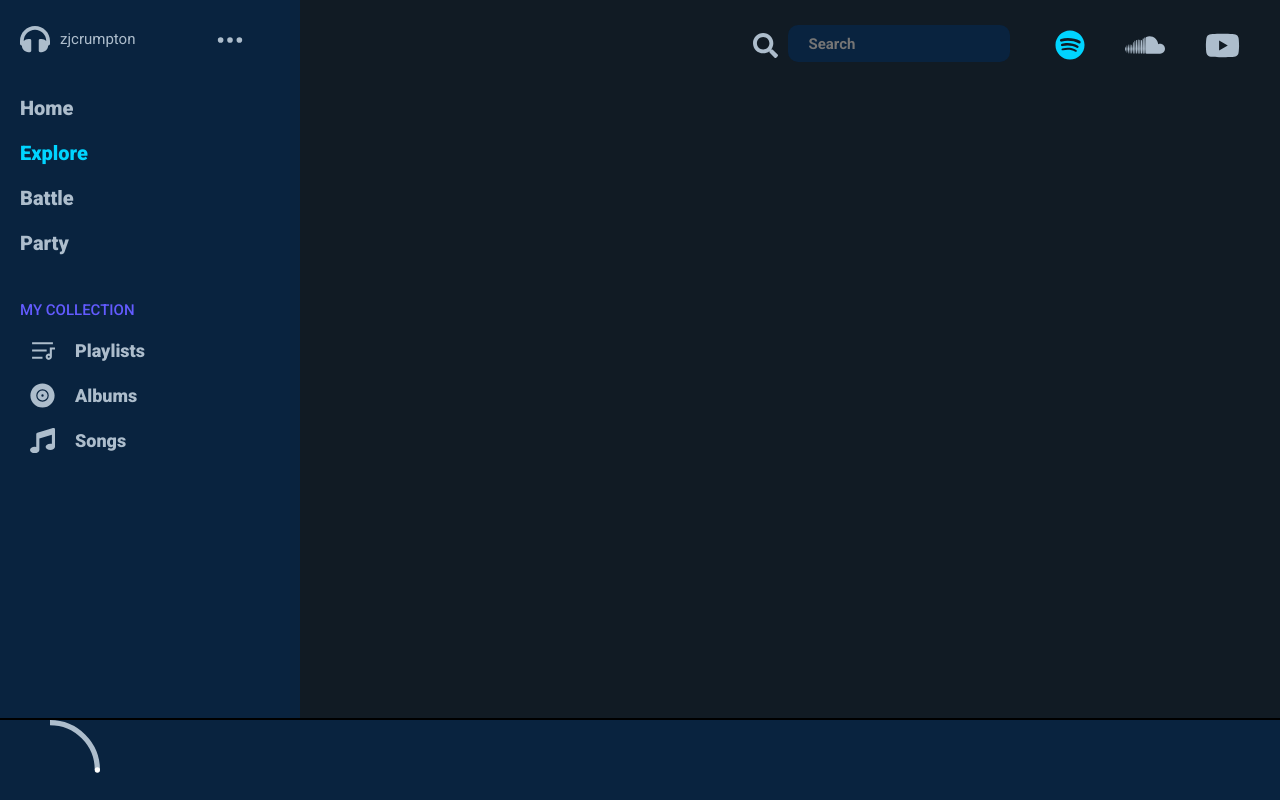
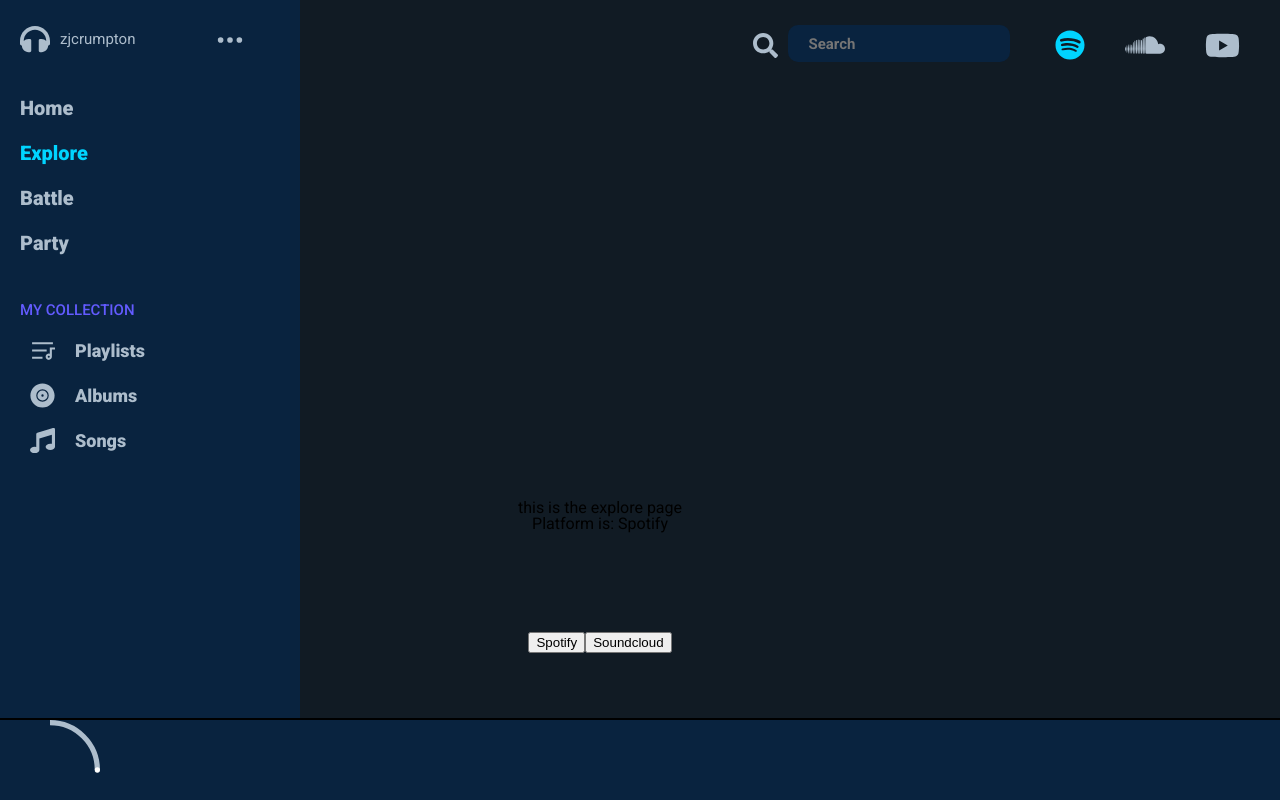
Before and after one commit to zjcrumpton/trilofy, a React (Create React App) app: page /dashboard/explore in a window 1280 px wide. Built offline with nearby package versions, Linux system fonts and the light colour scheme.

Commit message:
set up react-redux

```diff
--- a/package.json
+++ b/package.json
@@ -12,9 +12,11 @@
     "react-dom": "^17.0.1",
     "react-icons": "^4.1.0",
     "react-loader-spinner": "^3.1.14",
+    "react-redux": "^7.2.2",
     "react-router-dom": "^5.2.0",
     "react-scripts": "4.0.1",
     "react-spotify-web-playback": "^0.8.1",
+    "redux": "^4.0.5",
     "web-vitals": "^0.2.4"
   },
   "scripts": {
--- /dev/null
+++ b/src/actions/actions.js
@@ -0,0 +1,6 @@
+export const setWindowPlatform = (platform) => {
+  return {
+    type: "SET_WINDOW_PLATFORM",
+    platform,
+  };
+};
--- a/src/components/Dashboard.jsx
+++ b/src/components/Dashboard.jsx
@@ -7,6 +7,7 @@ import Searchbar from "./Searchbar";
 import Home from "./Home";
 import AlbumPage from "../api/AlbumPage";
 import MusicPlayer from "./MusicPlayer";
+import Explore from "./Explore";
 
 const Dashboard = () => {
   return (
@@ -17,6 +18,7 @@ const Dashboard = () => {
       <Route exact path="/dashboard/settings" component={Settings} />
       <Route exact path="/dashboard/home" component={Home} />
       <Route path="/dashboard/album/:id" component={AlbumPage} />
+      <Route exact path="/dashboard/explore" component={Explore} />
       <MusicPlayer />
     </div>
   );
--- /dev/null
+++ b/src/components/Explore.jsx
@@ -0,0 +1,50 @@
+import React from "react";
+import { connect } from "react-redux";
+import { setWindowPlatform } from "../actions/actions";
+
+const Explore = ({ windowPlatform, state, updateWindowPlatform }) => {
+  console.log(state);
+  console.log(setWindowPlatform("sc"));
+  return (
+    <div style={{ width: "200px", marginTop: "500px", marginLeft: "500px" }}>
+      <p>this is the explore page</p>
+      <h1>Platform is: {windowPlatform}</h1>
+
+      <button
+        style={{ marginTop: "100px" }}
+        onClick={() => updateWindowPlatform("Spotify")}
+      >
+        Spotify
+      </button>
+
+      <button
+        style={{ marginTop: "100px" }}
+        onClick={() => updateWindowPlatform("Soundcloud")}
+      >
+        Soundcloud
+      </button>
+
+      <button
+        style={{ marginTop: "100px" }}
+        onClick={() => updateWindowPlatform("YouTube")}
+      >
+        YouTube
+      </button>
+    </div>
+  );
+};
+
+const mapStateToProps = (state) => {
+  return {
+    windowPlatform: state.windowPlatform,
+    state: state,
+  };
+};
+
+const mapDispatchToProps = (dispatch) => {
+  return {
+    updateWindowPlatform: (platform) => dispatch(setWindowPlatform(platform)),
+  };
+};
+
+export default connect(mapStateToProps, mapDispatchToProps)(Explore);
--- a/src/components/MusicPlayer.jsx
+++ b/src/components/MusicPlayer.jsx
@@ -13,6 +13,7 @@ import {
   MdRepeatOne,
 } from "react-icons/md";
 import { startSpotifyPlayback } from "../api/spotifyPlayback";
+import { GrBackTen, GrForwardTen } from "react-icons/gr";
 
 const MusicPlayer = () => {
   const [loading, setLoading] = useState(true);
@@ -192,6 +193,7 @@ const MusicPlayer = () => {
             />
             <MdRepeat className="clickable gray blue-on-hover" size={20} />
           </div>
+          <GrBackTen />
           <div className="progress-wrapper">
             <div
               className="progress-bar"
@@ -202,6 +204,7 @@ const MusicPlayer = () => {
               }}
             ></div>
           </div>
+          <GrForwardTen />
         </div>
 
         <FaSpotify color="#17d85d" size={40} style={{ marginRight: "20px" }} />
--- a/src/index.js
+++ b/src/index.js
@@ -4,9 +4,14 @@ import "./index.css";
 import App from "./App";
 import reportWebVitals from "./reportWebVitals";
 
+import { Provider } from "react-redux";
+import store from "./store/store";
+
 ReactDOM.render(
   <React.StrictMode>
-    <App />
+    <Provider store={store}>
+      <App />
+    </Provider>
   </React.StrictMode>,
   document.getElementById("root")
 );
--- /dev/null
+++ b/src/reducers/reducer.js
@@ -0,0 +1,16 @@
+const reducer = (state, action) => {
+  console.log(action);
+  console.log("dispatching");
+
+  switch (action.type) {
+    case "SET_WINDOW_PLATFORM":
+      return {
+        ...state,
+        windowPlatform: action.platform,
+      };
+    default:
+      return state;
+  }
+};
+
+export default reducer;
--- /dev/null
+++ b/src/store/store.js
@@ -0,0 +1,9 @@
+import { createStore } from "redux";
+import reducer from "../reducers/reducer";
+
+const store = createStore(reducer, {
+  windowPlatform: "Spotify",
+  playerPlatfrom: null,
+});
+
+export default store;
```
Also changed, not shown: 2 other files (tests, documents, lock files or other folders).
